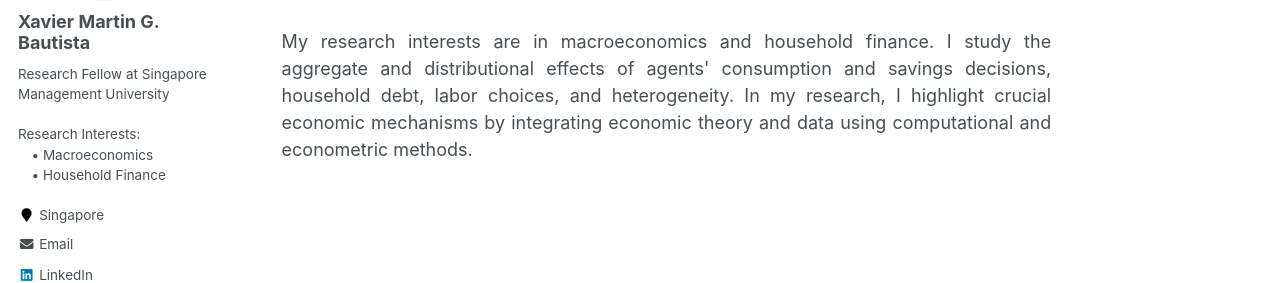
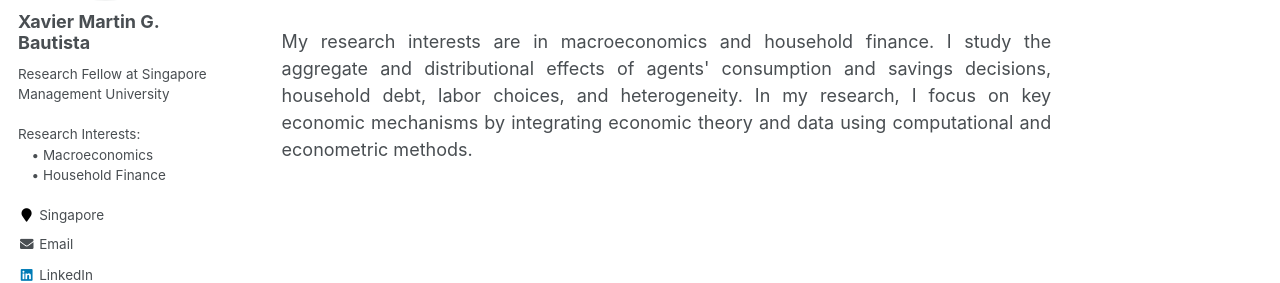
Before and after one commit to xmgbautista/xmgbautista.github.io, a Jekyll site: the page built from _pages/about.md, in a window 1280 px wide. Shown: the part 308-591 px from the top of the page. Built offline with Jekyll 4.4.1, drawn with Linux system fonts in a browser that asks for light colours.

Commit message:
Update about.md

```diff
--- a/_pages/about.md
+++ b/_pages/about.md
@@ -22,6 +22,6 @@
 <br>
 <br>
 My research interests are in macroeconomics and household finance. I study the aggregate and distributional effects of agents' consumption
-and savings decisions, household debt, labor choices, and heterogeneity. In my research, I highlight crucial economic mechanisms by integrating
+and savings decisions, household debt, labor choices, and heterogeneity. In my research, I focus on key economic mechanisms by integrating
 economic theory and data using computational and econometric methods.
 </p>
```
